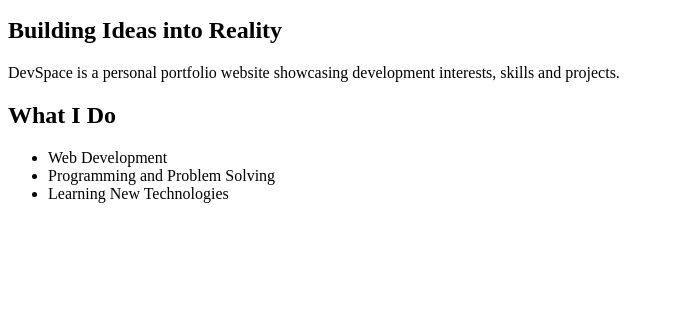
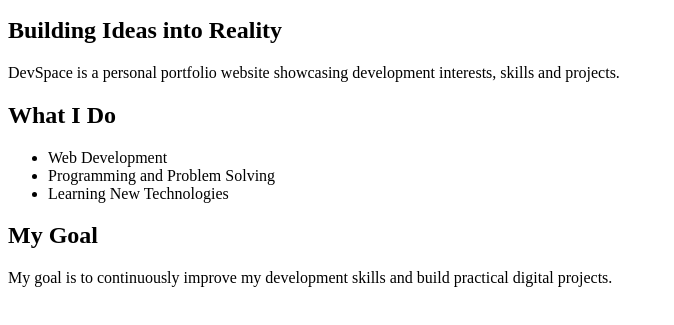
Before and after one commit to sbkl-jan/devspace, a plain HTML site: page index.html in a window 1280 px wide. Shown: the part 101-426 px from the top of the page, without its empty margins (0-674 px from the left). Drawn offline with Linux system fonts and the light colour scheme.

Commit message:
Add development goal to homepage

```diff
--- a/index.html
+++ b/index.html
@@ -22,6 +22,10 @@
             <li>Programming and Problem Solving</li>
             <li>Learning New Technologies</li>
         </ul>
+
+        <h2>My Goal</h2>
+        <p>My goal is to continuously improve my development skills
+        and build practical digital projects.</p>
     </main>
 </body>
 </html>
```
